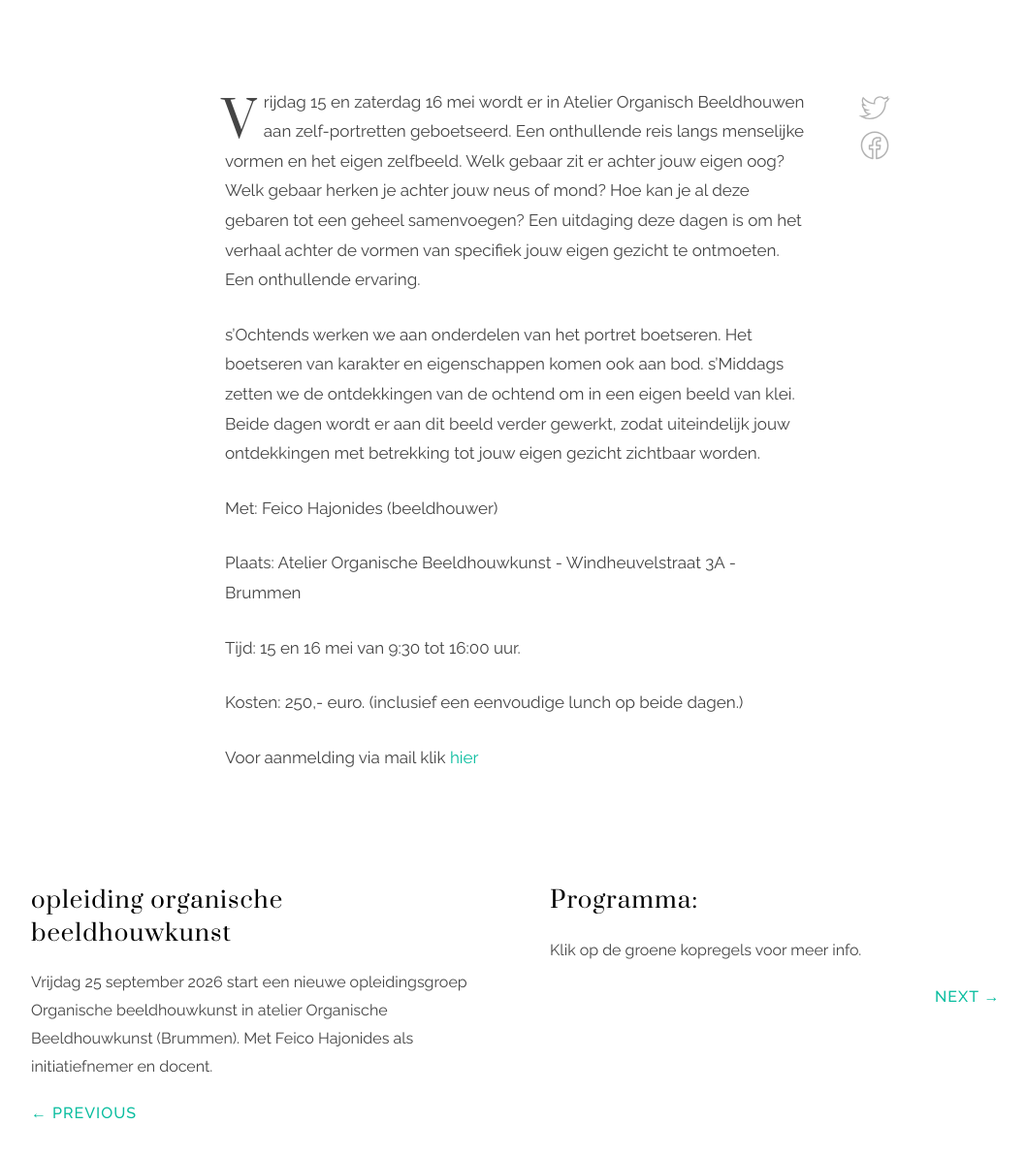
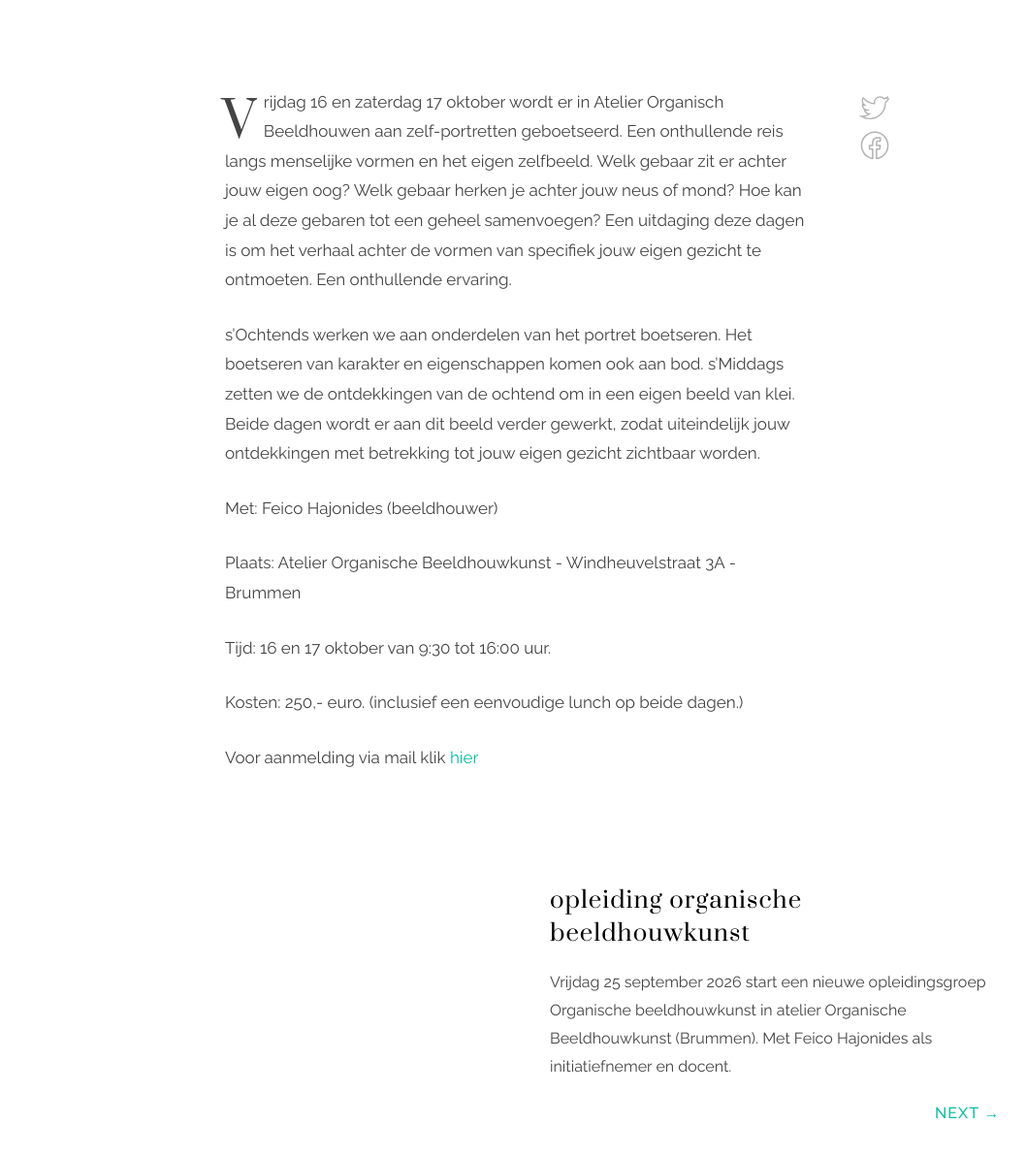
Before and after one commit to feicohajonides2020/feicohajonides2020.github.io, a Jekyll site: the page built from _posts/2019-08-02-portret boetseren.md, in a window 1280 px wide and 1400 px high, scrolled down 551 px. Shown: the part 169-1362 px from the top of the window at 97% size, without its empty margins (108-1166 px from the left). Built offline with Jekyll 4.4.1, drawn with Linux system fonts in a browser that asks for light colours.

Commit message:
oktober
portret

```diff
--- a/_posts/2019-09-02-portret boetseren.md
+++ b/_posts/2019-08-02-portret boetseren.md
@@ -7,7 +7,7 @@
     text: light
 ---
 
-Vrijdag  15  en zaterdag  16 mei wordt er in Atelier Organisch Beeldhouwen aan zelf-portretten geboetseerd. Een onthullende reis langs menselijke vormen en het eigen zelfbeeld. Welk gebaar zit er achter jouw eigen oog? Welk gebaar herken je achter jouw neus of mond? Hoe kan je al deze gebaren tot een geheel samenvoegen?
+Vrijdag  16  en zaterdag  17 oktober wordt er in Atelier Organisch Beeldhouwen aan zelf-portretten geboetseerd. Een onthullende reis langs menselijke vormen en het eigen zelfbeeld. Welk gebaar zit er achter jouw eigen oog? Welk gebaar herken je achter jouw neus of mond? Hoe kan je al deze gebaren tot een geheel samenvoegen?
 Een uitdaging deze dagen is om het verhaal achter de vormen van specifiek jouw eigen gezicht te ontmoeten. Een onthullende ervaring.
 
 s’Ochtends werken we aan onderdelen van het portret boetseren. Het boetseren van karakter en eigenschappen komen ook aan bod.
@@ -17,7 +17,7 @@
 
 Plaats: Atelier Organische Beeldhouwkunst - Windheuvelstraat 3A - Brummen
 
-Tijd: 15 en 16 mei van 9:30 tot 16:00 uur.
+Tijd: 16 en 17 oktober van 9:30 tot 16:00 uur.
 
 Kosten: 250,- euro. (inclusief een eenvoudige lunch op beide dagen.)
 
```
